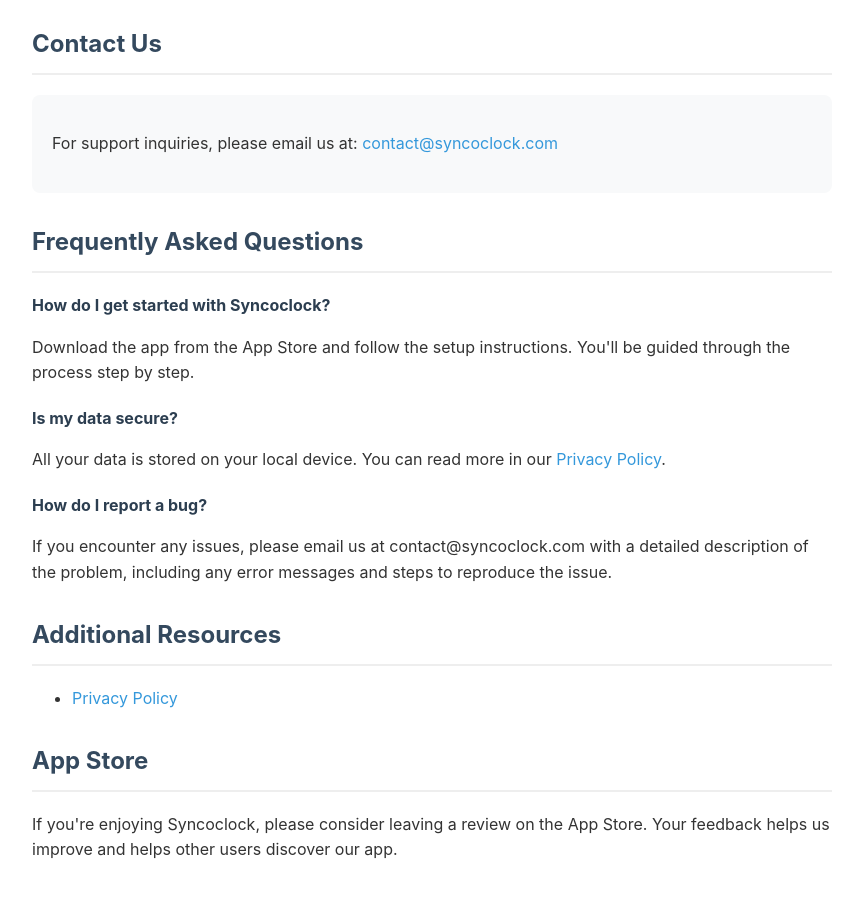
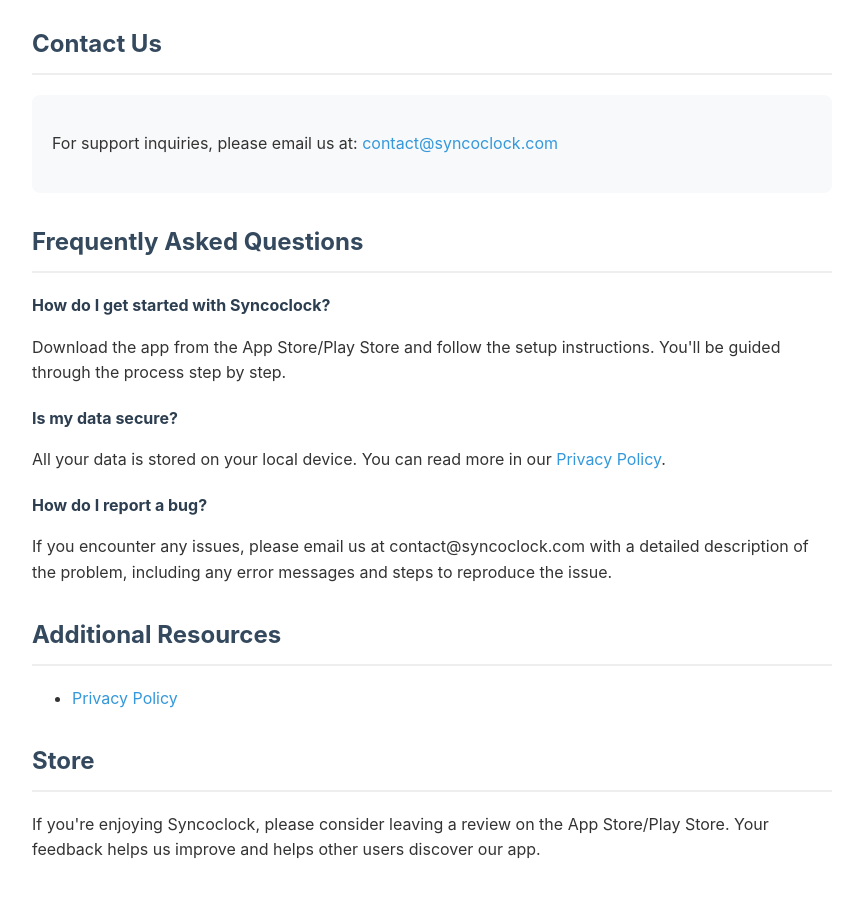
Before and after one commit to kavonjon/syncoclock-web, a plain HTML site: page support/index.html in a window 1280 px wide. Shown: the part 108-1006 px from the top of the page, without its empty margins (208-1068 px from the left). Drawn offline with Linux system fonts and the light colour scheme.

Commit message:
update store

```diff
--- a/support/index.html
+++ b/support/index.html
@@ -67,7 +67,7 @@
 
         <div class="faq-item">
             <p class="faq-question">How do I get started with Syncoclock?</p>
-            <p>Download the app from the App Store and follow the setup instructions. You'll be guided through the process step by step.</p>
+            <p>Download the app from the App Store/Play Store and follow the setup instructions. You'll be guided through the process step by step.</p>
         </div>
 
         <div class="faq-item">
@@ -89,8 +89,8 @@
     </div>
 
     <div class="section">
-        <h2>App Store</h2>
-        <p>If you're enjoying Syncoclock, please consider leaving a review on the App Store. Your feedback helps us improve and helps other users discover our app.</p>
+        <h2>Store</h2>
+        <p>If you're enjoying Syncoclock, please consider leaving a review on the App Store/Play Store. Your feedback helps us improve and helps other users discover our app.</p>
     </div>
 </body>
 </html>
```
